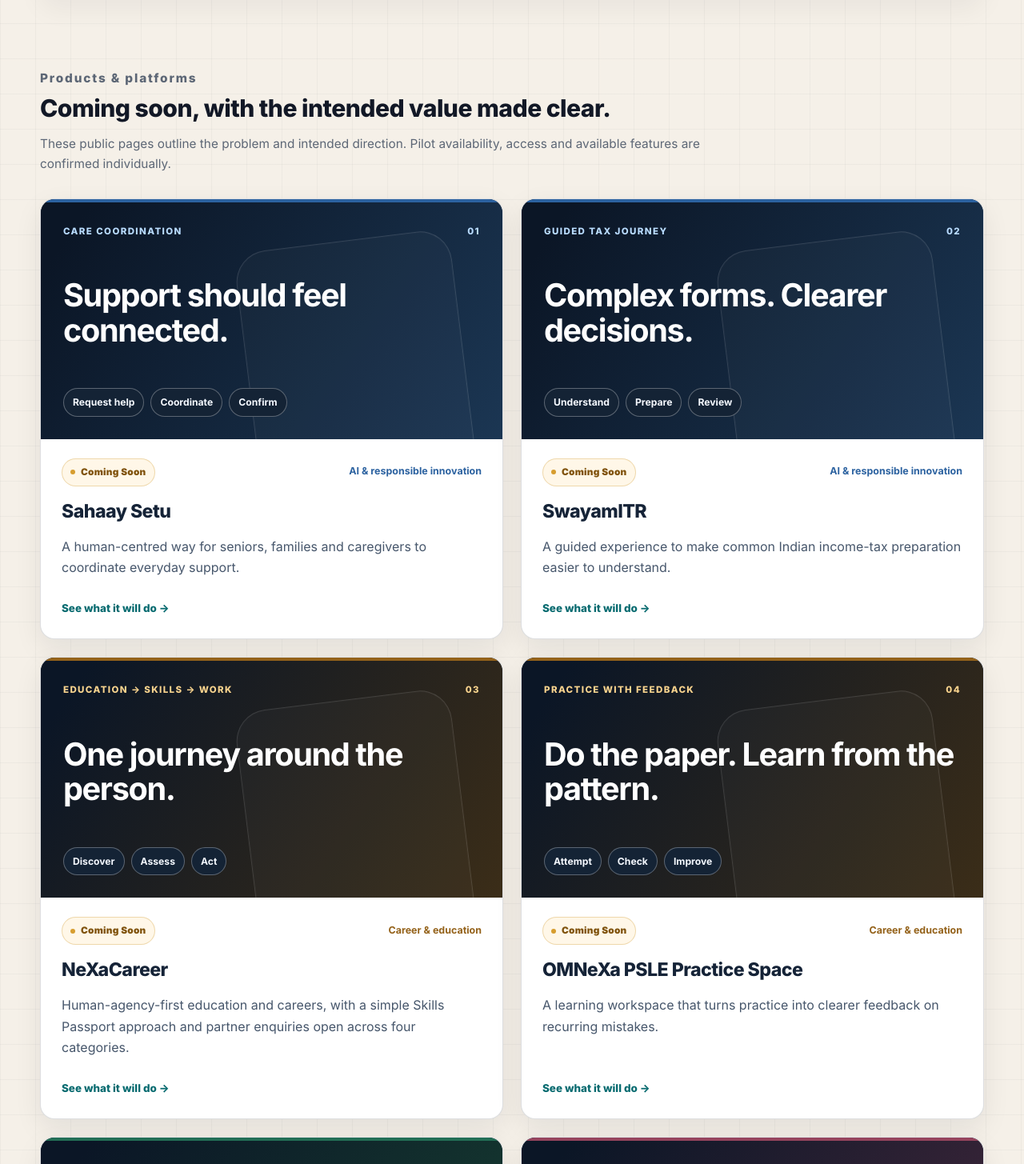
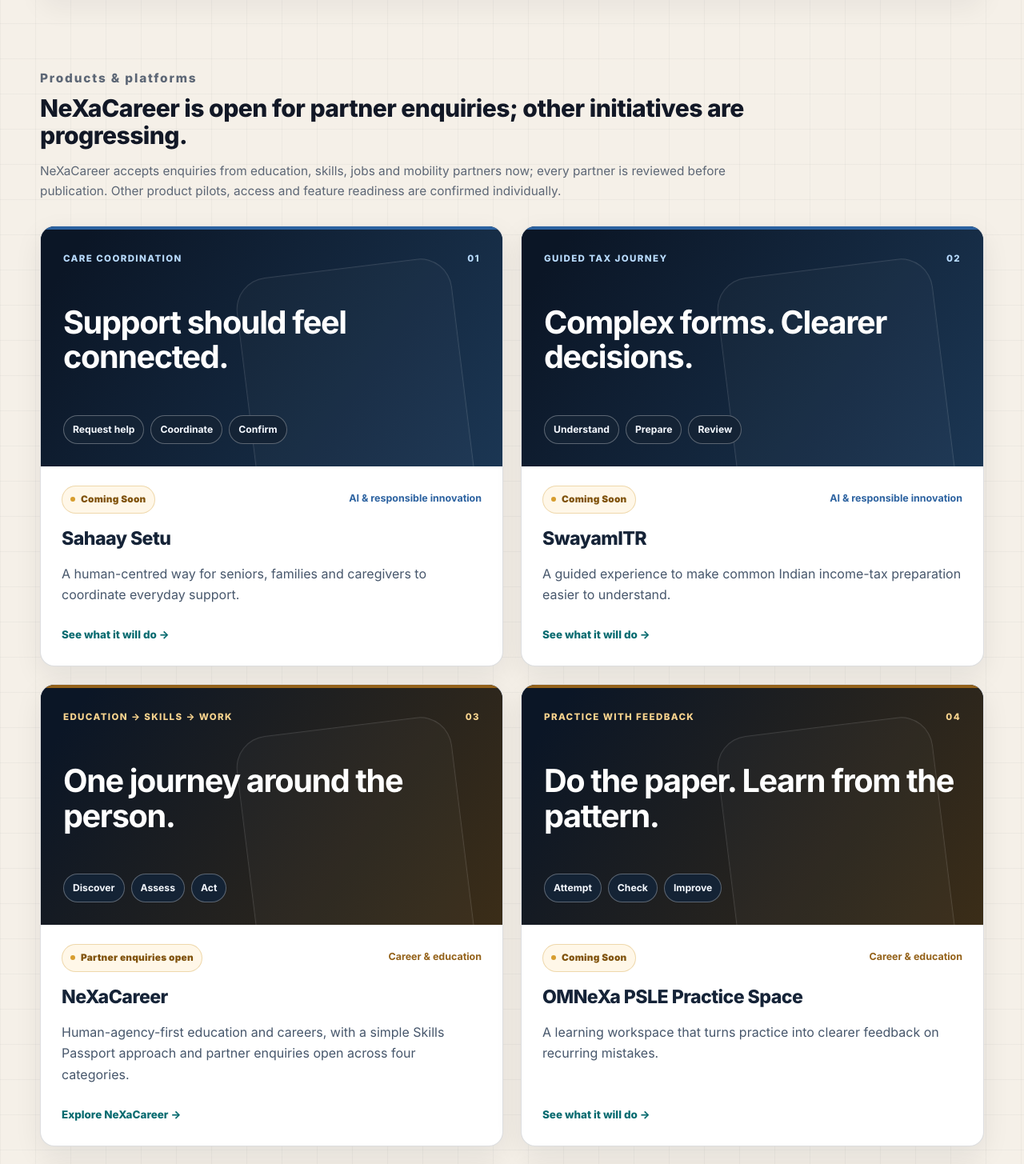
Before and after one commit to HumanSamaritan/OMNEXAFuture, a Next.js app: page /work in a window 1280 px wide. Shown: the part 1335-2790 px from the top of the page at 80% size. Built offline with nearby package versions, Linux system fonts and the light colour scheme.

Commit message:
feat(omnexa): promote NeXaCareer as public partner ecosystem

```diff
--- a/app/work/page.tsx
+++ b/app/work/page.tsx
@@ -7,7 +7,7 @@ const siteUrl = "https://www.omnexagoc.com";
 export const metadata: Metadata = {
   title: "Our Work | OMNeXa Products & Platforms",
   description:
-    "Explore OMNeXa product concepts and coming-soon platforms across AI and responsible innovation, education and careers, sustainability and ESG, and well-being and conscious leadership.",
+    "Explore OMNeXa platforms across human-centred AI, education and careers, sustainability and wellbeing. NeXaCareer is open for partner enquiries in education, skills, jobs and mobility.",
   keywords: [
     "OMNeXa products",
     "OMNeXa portfolio",
@@ -57,12 +57,12 @@ const workFaqs = [
   {
     question: "Are OMNeXa products available now?",
     answer:
-      "The products shown here are coming soon. Their public pages describe the problem and intended direction; pilot access, available features and readiness are confirmed individually."
+      "NeXaCareer is open for partner enquiries, subject to OMNeXa review and approval. Other initiatives remain in development; their pilot access and readiness are confirmed individually."
   },
   {
-    question: "How can I register interest in a pilot?",
+    question: "How can I register interest in a pilot or NeXaCareer partnership?",
     answer:
-      "Email support@omnexagoc.com with the initiative that interests you. OMNeXa will confirm the available pilot, access and next steps."
+      "For NeXaCareer, use the public partner enquiry form at https://omnexa-career.omnexagoc.com/partners. For other product pilots, email support@omnexagoc.com to confirm availability."
   },
   {
     question: "How are OMNeXa products connected to its services?",
@@ -85,7 +85,7 @@ const collectionSchema = {
       url: `${siteUrl}/work`,
       name: "OMNeXa Products & Platforms",
       description:
-        "OMNeXa coming-soon product portfolio across responsible innovation, education, sustainability and well-being.",
+        "OMNeXa product portfolio across responsible innovation, education, sustainability and well-being, including NeXaCareer partner onboarding.",
       about: { "@id": `${siteUrl}/#organization` },
       mainEntity: {
         "@type": "ItemList",
@@ -107,7 +107,7 @@ const collectionSchema = {
             additionalProperty: {
               "@type": "PropertyValue",
               name: "Development status",
-              value: "Coming Soon"
+              value: product.slug === "educareer" ? "Open for partner enquiries" : "Coming Soon"
             }
           }
         }))
@@ -200,10 +200,9 @@ export default function WorkPage() {
       <section id="portfolio" className="section-shell aligned-section work-portfolio-section">
         <div className="section-heading">
           <p className="eyebrow">Products & platforms</p>
-          <h2>Coming soon, with the intended value made clear.</h2>
+          <h2>NeXaCareer is open for partner enquiries; other initiatives are progressing.</h2>
           <p>
-            These public pages outline the problem and intended direction. Pilot availability, access and available
-            features are confirmed individually.
+            NeXaCareer accepts enquiries from education, skills, jobs and mobility partners now; every partner is reviewed before publication. Other product pilots, access and feature readiness are confirmed individually.
           </p>
         </div>
 
@@ -225,13 +224,13 @@ export default function WorkPage() {
 
                 <div className="work-card-copy">
                   <div className="work-card-meta">
-                    <span className="work-status">Coming Soon</span>
+                    <span className="work-status">{product.slug === "educareer" ? "Partner enquiries open" : "Coming Soon"}</span>
                     <a href={segment?.href ?? "/services"}>{segment?.shortTitle}</a>
                   </div>
                   <h3><a href={`/work/${product.slug}`}>{product.name}</a></h3>
                   <p>{product.oneLiner}</p>
                   <div className="work-card-links">
-                    <a href={`/work/${product.slug}`}>See what it will do →</a>
+                    <a href={`/work/${product.slug}`}>{product.slug === "educareer" ? "Explore NeXaCareer →" : "See what it will do →"}</a>
                   </div>
                 </div>
               </article>
@@ -244,7 +243,7 @@ export default function WorkPage() {
         <div className="section-shell aligned-section split-section compact-band-content">
           <div>
             <p className="eyebrow">Build with evidence</p>
-            <h2>Construction status is part of the story, not something to hide.</h2>
+            <h2>Be clear about what is live, what is emerging and what still needs validation.</h2>
           </div>
           <div className="copy-stack">
             <p>
```
